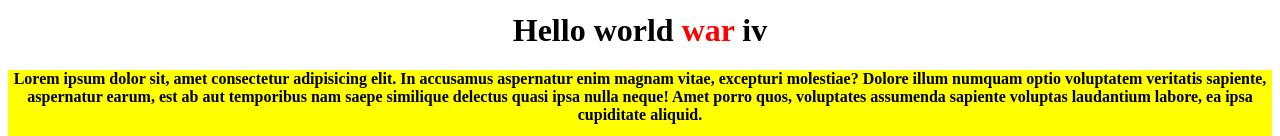
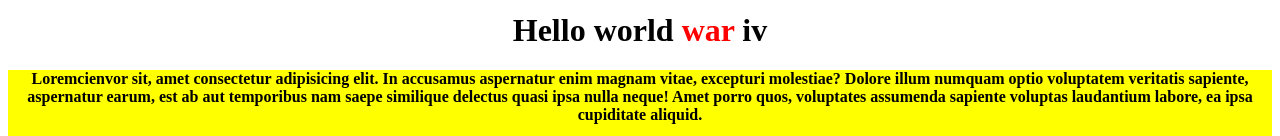
Before and after one commit to mdadib300/Basic-css, a plain HTML site: page index.html in a window 1280 px wide. Shown: the part 664-800 px from the top of the page. Drawn offline with Linux system fonts and the light colour scheme.

Commit message:
H4 upadated

```diff
--- a/index.html
+++ b/index.html
@@ -51,7 +51,7 @@
         <h1>Hello world <span>war</span> iv</h1>
     </div>
     <div id="yellow-bg">
-        <h4>Lorem ipsum dolor sit, amet consectetur adipisicing elit. In accusamus aspernatur enim magnam vitae, excepturi molestiae? Dolore illum numquam optio voluptatem veritatis sapiente, aspernatur earum, est ab aut temporibus nam saepe similique delectus quasi ipsa nulla neque! Amet porro quos, voluptates assumenda sapiente voluptas laudantium labore, ea ipsa cupiditate aliquid.</h4>
+        <h4>Loremcienvor sit, amet consectetur adipisicing elit. In accusamus aspernatur enim magnam vitae, excepturi molestiae? Dolore illum numquam optio voluptatem veritatis sapiente, aspernatur earum, est ab aut temporibus nam saepe similique delectus quasi ipsa nulla neque! Amet porro quos, voluptates assumenda sapiente voluptas laudantium labore, ea ipsa cupiditate aliquid.</h4>
         <h5>Lorem ipsum dolor, sit amet consectetur adipisicing elit. Magnam, velit accusantium eos aliquam, labore perspiciatis fugiat ab vel consectetur tempore placeat voluptatum nemo porro id architecto magni earum cum? Minima, aspernatur quis. Laudantium, dignissimos atque in, omnis similique quasi dolorem neque aliquam, hic laboriosam sed magnam autem quis. Architecto rem, officia odit blanditiis ullam quis veniam tempora dolores aut sequi molestiae, beatae dolorem non temporibus natus commodi illum! Quisquam accusantium laboriosam vitae neque obcaecati quos, quas qui veritatis perspiciatis nulla architecto necessitatibus commodi soluta velit tempore ipsum! Inventore mollitia non dolor excepturi accusantium reiciendis quas dolore neque atque, adipisci sieif.</h5>
         <h5>Lorem ipsum dolor, sit amet consectetur adipisicing elit. Magnam, velit accusantium eos aliquam, labore perspiciatis fugiat ab vel consectetur tempore placeat voluptatum nemo porro id architecto magni earum cum? Minima, aspernatur quis. Laudantium, dignissimos atque in, omnis similique quasi dolorem neque aliquam, hic laboriosam sed magnam autem quis. Architecto rem, officia odit blanditiis ullam quis veniam tempora dolores aut sequi moleaweveae, beatae dolorem non temporibus natus commodi illum! Quisquam acc faisennulla architecto necessitatibus commodi soluta velit tempore ipsum! Inventore mollitia non dolor excepturi aalsiovn reiciendis quas dolore neque atque, ratulisci sieif.</h5>
     </div>
```
